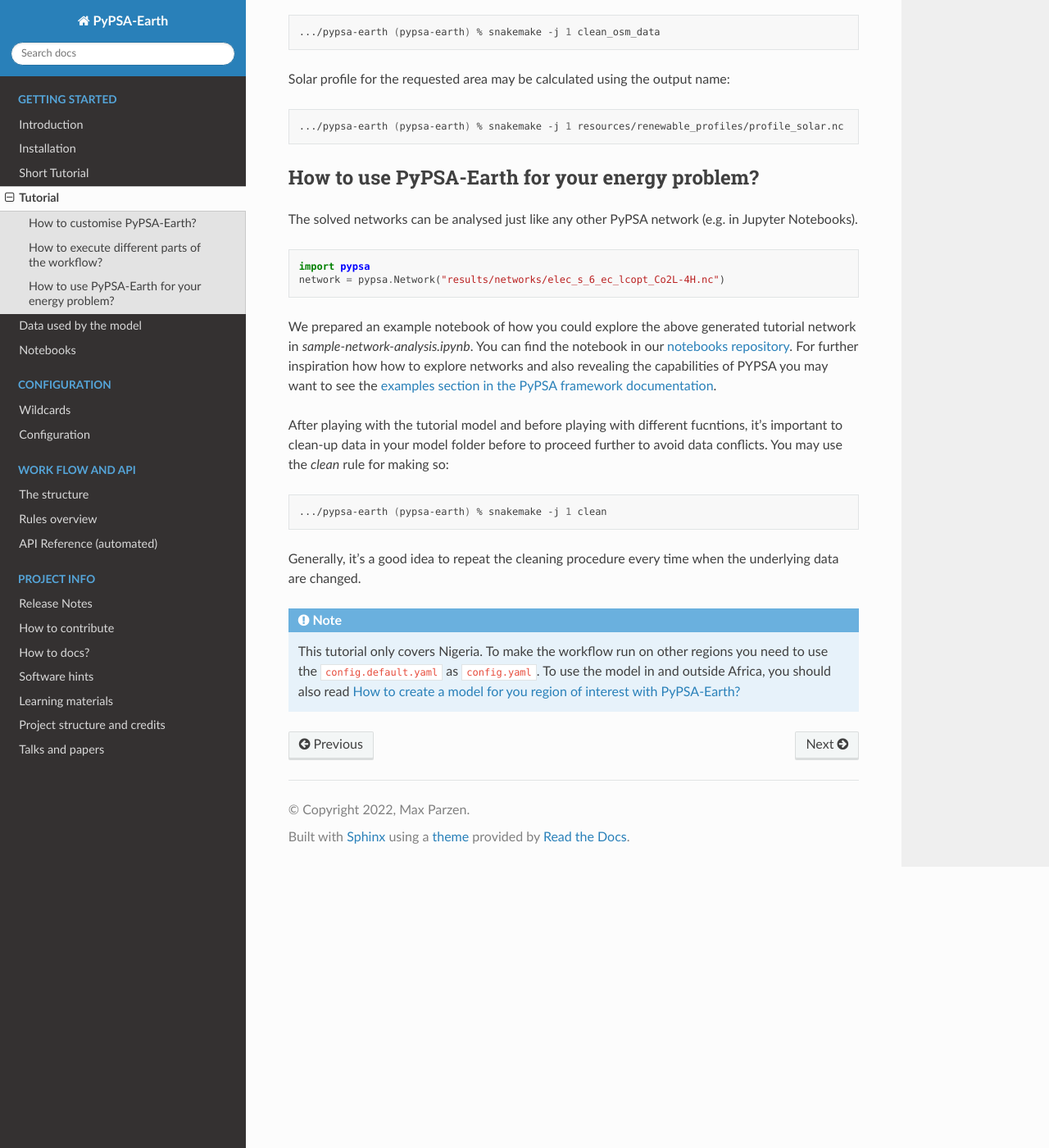
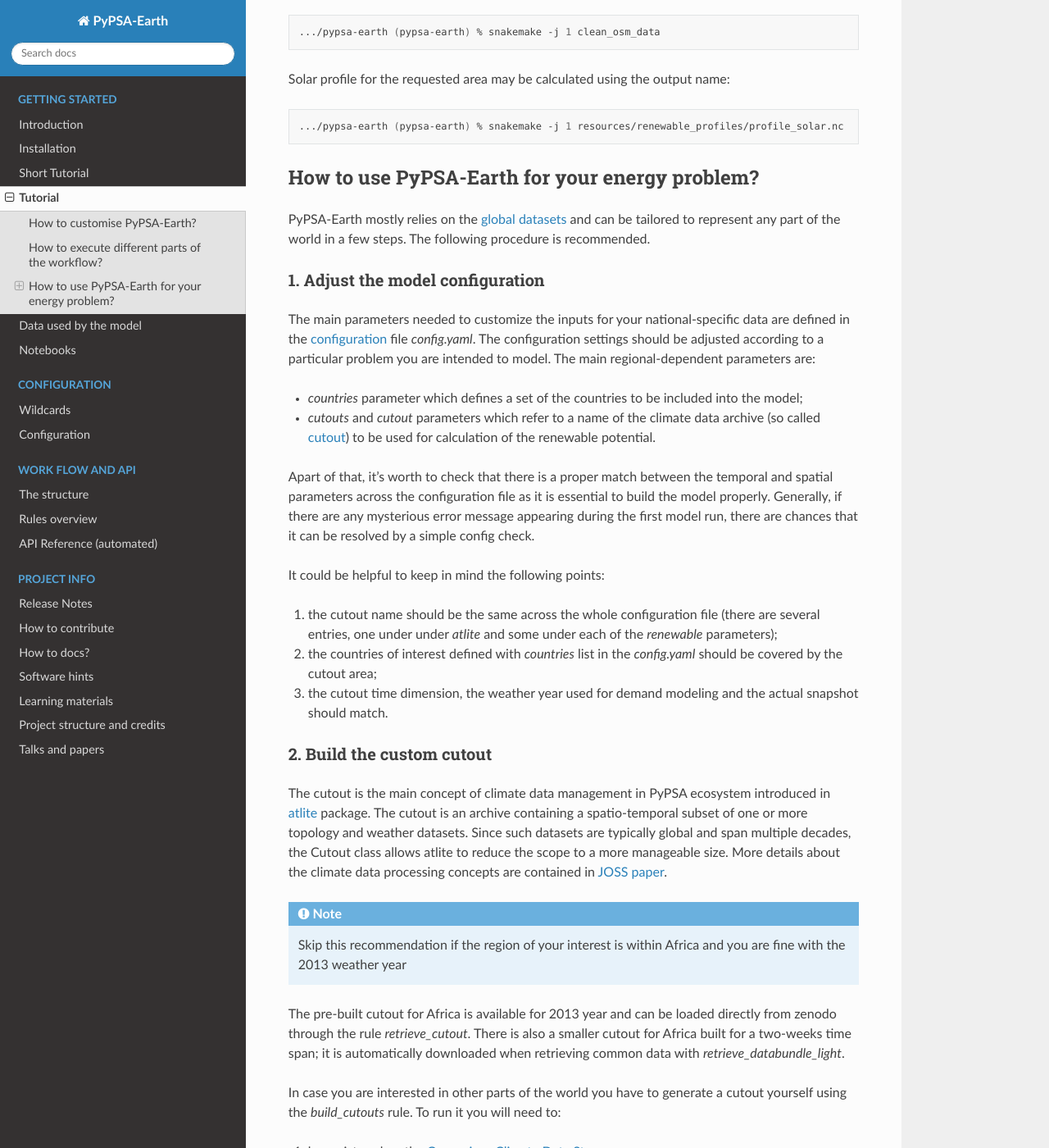
Before and after one commit to pypsa-meets-earth/pypsa-earth, a Sphinx documentation site: the page built from doc/tutorial.rst, in a window 1280 px wide and 1400 px high, scrolled down 2966 px. Shown: the whole window at 82% size. Built offline with Sphinx 7.4.7 and the Read the Docs theme 2.0.0, drawn with Linux system fonts in a browser that asks for light colours; pages that are not in the unit, such as notebooks, are missing from menus; the version number could not be read and is left out; some of the changed text lies outside the part shown.

Commit message:
Add a tutorial on regionalization

```diff
--- a/doc/tutorial.rst
+++ b/doc/tutorial.rst
@@ -131,31 +131,62 @@
 How to use PyPSA-Earth for your energy problem?
 ======================================================
 
+PyPSA-Earth mostly relies on the :ref:`global datasets <data_workflow>` and can be tailored to represent any part of the world in a few steps. The following procedure is recommended.
 
-The solved networks can be analysed just like any other PyPSA network (e.g. in Jupyter Notebooks).
+1. Adjust the model configuration
+----------------------------------------------
 
-.. code:: python
+The main parameters needed to customize the inputs for your national-specific data are defined in the :ref:`configuration <config>` file `config.yaml`. The configuration settings should be adjusted according to a particular problem you are intended to model. The main regional-dependent parameters are:
 
-    import pypsa
-    network = pypsa.Network("results/networks/elec_s_6_ec_lcopt_Co2L-4H.nc")
+* `countries` parameter which defines a set of the countries to be included into the model;
 
-We prepared an example notebook of how you could explore the above generated tutorial network in `sample-network-analysis.ipynb`.
-You can find the notebook in our `notebooks repository <https://github.com/pypsa-meets-earth/documentation/tree/main/notebooks>`_.
-For further inspiration how how to explore networks and also revealing the capabilities of PYPSA you may want to see the
-`examples section in the PyPSA framework documentation <https://pypsa.readthedocs.io/en/latest/examples-basic.html>`_.
+* `cutouts` and `cutout` parameters which refer to a name of the climate data archive (so called `cutout <https://atlite.readthedocs.io/en/latest/ref_api.html#cutout>`_) to be used for calculation of the renewable potential.
 
+Apart of that, it's worth to check that there is a proper match between the temporal and spatial parameters across the configuration file as it is essential to build the model properly. Generally, if there are any mysterious error message appearing during the first model run, there are chances that it can be resolved by a simple config check.
 
-After playing with the tutorial model and before playing with different fucntions,
-it's important to clean-up data in your model folder before to proceed further to avoid data conflicts.
-You may use the `clean` rule for making so:
+It could be helpful to keep in mind the following points:
 
-.. code:: bash
+1. the cutout name should be the same across the whole configuration file (there are several entries, one under under `atlite` and some under each of the `renewable` parameters);
 
-    .../pypsa-earth (pypsa-earth) % snakemake -j 1 clean
+2. the countries of interest defined with `countries` list in the `config.yaml` should be covered by the cutout area;
 
-Generally, it's a good idea to repeat the cleaning procedure every time when the underlying data are changed.
+3. the cutout time dimension, the weather year used for demand modeling and the actual snapshot should match.
+
+2. Build the custom cutout
+----------------------------------------------
+
+The cutout is the main concept of climate data management in PyPSA ecosystem introduced in `atlite <https://atlite.readthedocs.io/en/latest/>`_ package. The cutout is an archive containing a spatio-temporal subset of one or more topology and weather datasets. Since such datasets are typically global and span multiple decades, the Cutout class allows atlite to reduce the scope to a more manageable size. More details about the climate data processing concepts are contained in `JOSS paper <https://joss.theoj.org/papers/10.21105/joss.03294>`_.
 
 .. note::
+    Skip this recommendation if the region of your interest is within Africa and you are fine with the 2013 weather year
+
+The pre-built cutout for Africa is available for 2013 year and can be loaded directly from zenodo through the rule `retrieve_cutout`. There is also a smaller cutout for Africa built for a two-weeks time span; it is automatically downloaded when retrieving common data with `retrieve_databundle_light`.
+
+In case you are interested in other parts of the world you have to generate a cutout yourself using the `build_cutouts` rule. To run it you will need to:
+
+1. be registered on  the `Copernicus Climate Data Store <https://cds.climate.copernicus.eu>`_;
+
+2. install `cdsapi` package  (can be installed with `pip`);
+
+3. setup your CDS API key as described `on their website <https://cds.climate.copernicus.eu/api-how-to>`_.
+
+These steps are required to use CDS API which allows an automatic file download while executing `build_cutouts` rule.
+
+Normally cutout extent is calculated from the shape of the requested region defined by the `countries` parameter in the configuration file `config.yaml`. It could make sense to set the countries list as big as it's feasible when generating a cutout. A considered area can be narrowed anytime when building a specific model by adjusting content of the `countries` list.
+
+There is also option to set the cutout extent specifying `x` and `y` values directly. However, these values will overwrite values extracted from the countries shape. Which means that nothing prevents `build_cutout` to extract data which has no relation to the requested countries. Please use direct definition of `x` and `y` only if you really understand what and why you are doing.
+
+The `build_cutout` flag should be set `true` to generate the cutout. After the cutout is ready, it's recommended to set `build_cutout` to `false` to avoid overwriting the existing cutout by accident.
+
+3. Build a natura.tiff raster
+----------------------------------------------
+
+A raster file `natura.tiff` is used to store shapes of the protected and reserved nature areas. Such landuse restrictions can be taking into account when calculating the renewable potential with `build_renewable_profiles`.
+
+.. note::
+    Skip this recommendation if the region of your interest is within Africa
+
+A pre-built `natura.tiff` is loaded along with other data needed to run a model with `retrieve_databundle_light` rule. Currently this raster is valid for Africa, global `natura.tiff` raster is under development. You may generate the `natura.tiff` for a region of interest using `build_natura_raster` rule which aggregates data on protected areas along the cutout extent.
 
   This tutorial only covers Nigeria. To make the workflow run on other regions you need to use the ``config.default.yaml`` as ``config.yaml``.
   To use the model in and outside Africa, you should also read
```
